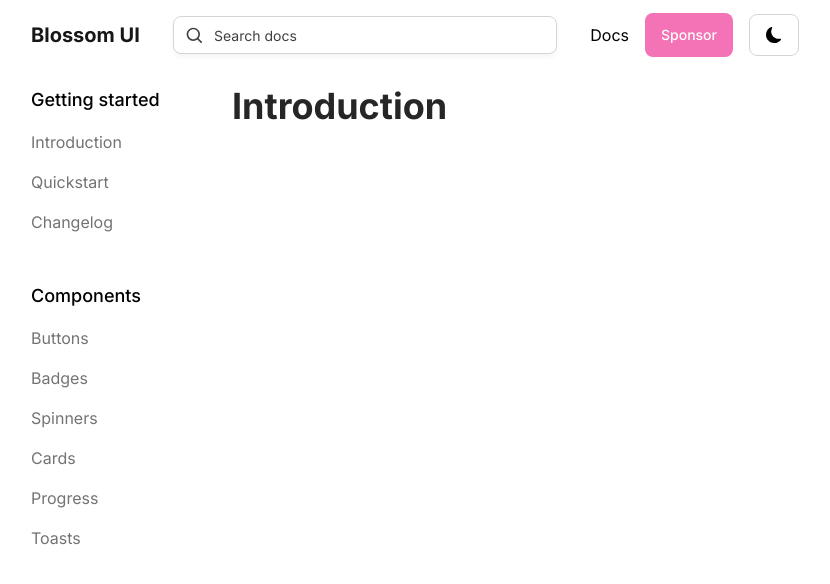
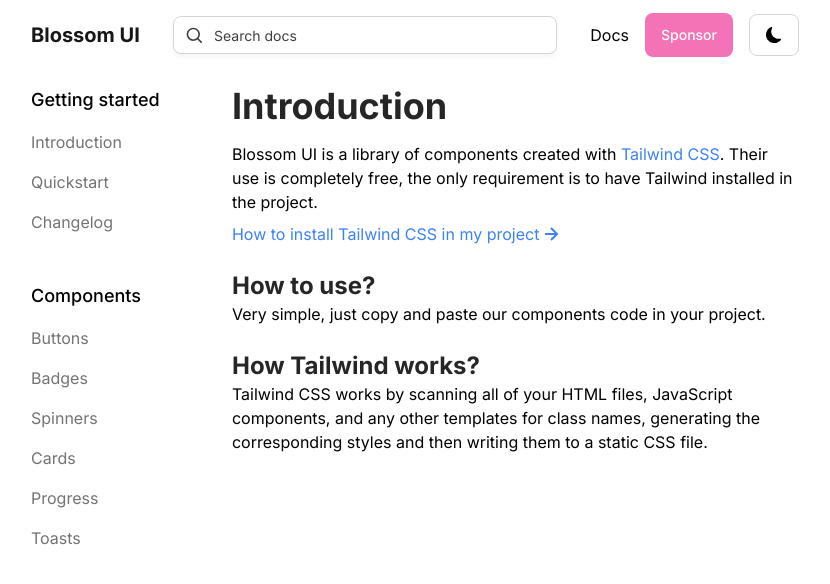
Before and after one commit to juanigarciadev/BlossomUI, a React (Vite) app: page /docs/components in a window 1280 px wide. Shown: the top 584 px of the page, without its empty margins (225-1055 px from the left). Built offline with nearby package versions, Linux system fonts and the light colour scheme.

Commit message:
Add: Introduction doc

```diff
--- a/src/App.jsx
+++ b/src/App.jsx
@@ -1,8 +1,8 @@
 import { BrowserRouter, Route, Routes } from 'react-router-dom'
 import './App.css'
 import Home from './components/Home/Home'
-import Docs from './components/Docs/Docs'
 import NavbarContainer from './components/Navbar/NavbarContainer'
+import Introduction from './components/Docs/Introduction'
 
 
 
@@ -13,8 +13,8 @@
       <Routes>
         <Route element={<NavbarContainer />}>
           <Route path='/' element={<Home />} />
-          <Route path='/docs/getting-started/introduction' element={<Docs />} />
-          <Route path='/docs/components/*' element={<Docs />} />
+          <Route path='/docs/getting-started/introduction' element={<Introduction />} />
+          <Route path='/docs/components/*' element={<Introduction />} />
         </Route>
       </Routes>
     </BrowserRouter>
--- /dev/null
+++ b/src/components/Docs/Aside.jsx
@@ -0,0 +1,34 @@
+import React from 'react'
+
+import componentsCard from '../../mocks/componentsCard'
+import { introduction, components } from '../../mocks/docs'
+import { Link } from 'react-router-dom'
+
+const Aside = () => {
+    return (
+        <aside className='flex flex-col gap-12 pt-4 h-screen w-[15%] fixed left-64 xl:left-32 md:left-16 sm:left-8 overflow-y-scroll lg:hidden'>
+            <section className='flex flex-col gap-4'>
+                <h3 className='font-medium text-lg dark:text-white'>Getting started</h3>
+                {introduction.map((docs) => {
+                    return (
+                        <div key={docs.name}>
+                            <Link to={docs.url} className='text-neutral-500 cursor-pointer hover:text-black duration-100 dark:hover:text-white'>{docs.name}</Link>
+                        </div>
+                    )
+                })}
+            </section>
+            <section className='flex flex-col gap-4'>
+                <h3 className='font-medium text-lg dark:text-white'>Components</h3>
+                {componentsCard.map((components) => {
+                    return (
+                        <div key={components.name}>
+                            <article className='text-neutral-500 cursor-pointer hover:text-black duration-100 dark:hover:text-white'>{components.name}</article>
+                        </div>
+                    )
+                })}
+            </section>
+        </aside>
+    )
+}
+
+export default Aside
--- a/src/components/Docs/Docs.jsx
+++ /dev/null
@@ -1,37 +0,0 @@
-import React from 'react'
-import componentsCard from '../../mocks/componentsCard'
-import { introduction, components } from '../../mocks/docs'
-
-const Docs = () => {
-    return (
-        <div className='flex pt-[70px] w-full h-screen relative'>
-            <aside className='flex flex-col gap-12 pt-4 h-screen w-[15%] fixed left-64 xl:left-32 md:left-16 sm:left-8 overflow-y-scroll lg:hidden'>
-                <section className='flex flex-col gap-4'>
-                    <h3 className='font-medium text-lg dark:text-white'>Getting started</h3>
-                    {introduction.map((docs) => {
-                        return (
-                            <div key={docs.name}>
-                                <article className='text-neutral-500 cursor-pointer hover:text-black duration-100 dark:hover:text-white'>{docs.name}</article>
-                            </div>
-                        )
-                    })}
-                </section>
-                <section className='flex flex-col gap-4'>
-                    <h3 className='font-medium text-lg dark:text-white'>Components</h3>
-                    {componentsCard.map((components) => {
-                        return (
-                            <div key={components.name}>
-                                <article className='text-neutral-500 cursor-pointer hover:text-black duration-100 dark:hover:text-white'>{components.name}</article>
-                            </div>
-                        )
-                    })}
-                </section>
-            </aside>
-            <section className='absolute left-[22%] w-[85%] px-8 pt-4 xl:left-[18%] lg:w-[100%] lg:left-0 lg:px-0'>
-                <h1 className='text-4xl font-bold text-neutral-800 dark:text-white'>Introduction</h1>
-            </section>
-        </div>
-    )
-}
-
-export default Docs
--- /dev/null
+++ b/src/components/Docs/Installation.jsx
@@ -0,0 +1,9 @@
+import React from 'react'
+
+const Installation = () => {
+    return (
+        <div>Installation</div>
+    )
+}
+
+export default Installation
--- /dev/null
+++ b/src/components/Docs/Introduction.jsx
@@ -0,0 +1,26 @@
+import React from 'react'
+import Aside from './Aside'
+import { Link } from 'react-router-dom'
+import { BiLinkExternal, BiRightArrowAlt } from 'react-icons/bi'
+
+const Introduction = () => {
+    return (
+        <div className='flex pt-[70px] w-full h-screen relative'>
+            <Aside />
+            <section className='absolute left-[22%] w-[78%] pl-8 pt-4 xl:left-[18%] lg:w-[100%] lg:left-0 lg:px-0 dark:text-white'>
+                <h1 className='text-4xl font-bold pb-4 text-neutral-800 dark:text-white'>Introduction</h1>
+                <article className='flex flex-col gap-2'>
+                    <p className='w-full'>Blossom UI is a library of components created with <a href="https://tailwindcss.com/" target='_blank' className='text-blue-500 cursor-pointer hover:text-blue-600'>Tailwind CSS</a>. Their use is completely free, the only requirement is to have Tailwind installed in the project.</p>
+                    <Link to="/docs/getting-started/quickstart" className='flex text-blue-500 cursor-pointer hover:text-blue-600'>How to install Tailwind CSS in my project<BiRightArrowAlt className='text-2xl' /></Link>
+                </article>
+                <h2 className='text-2xl font-bold pt-6 text-neutral-800 dark:text-white'>How to use?</h2>
+                <p>Very simple, just copy and paste our components code in your project.</p>
+                <h2 className='text-2xl font-bold pt-6 text-neutral-800 dark:text-white'>How Tailwind works?</h2>
+                <p>Tailwind CSS works by scanning all of your HTML files, JavaScript components, and any other templates for class names, generating the corresponding styles and then writing them to a static CSS file.</p>
+
+            </section>
+        </div>
+    )
+}
+
+export default Introduction
```
